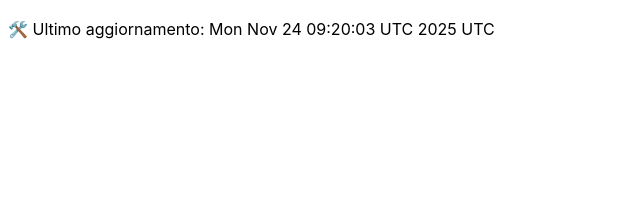
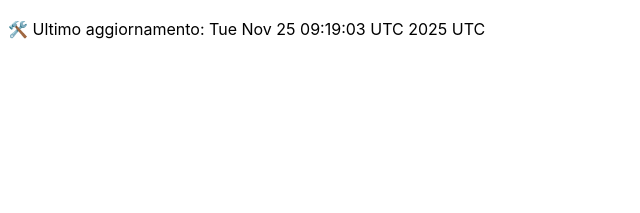
Before and after one commit to DanteTrb/DanteTrb.github.io, a Jekyll site: the page built from badges.md, in a window 1280 px wide. Shown: the top 213 px of the page, without its empty margins (0-640 px from the left). Built offline with Jekyll 4.4.1, drawn with Linux system fonts in a browser that asks for light colours; our own code applies the rules of GitHub Pages for plain Markdown files.

Commit message:
🛠️ Aggiornamento automatico badge

```diff
--- a/badges.md
+++ b/badges.md
@@ -1 +1 @@
-🛠️ Ultimo aggiornamento: Mon Nov 24 09:20:03 UTC 2025 UTC
+🛠️ Ultimo aggiornamento: Tue Nov 25 09:19:03 UTC 2025 UTC
```
